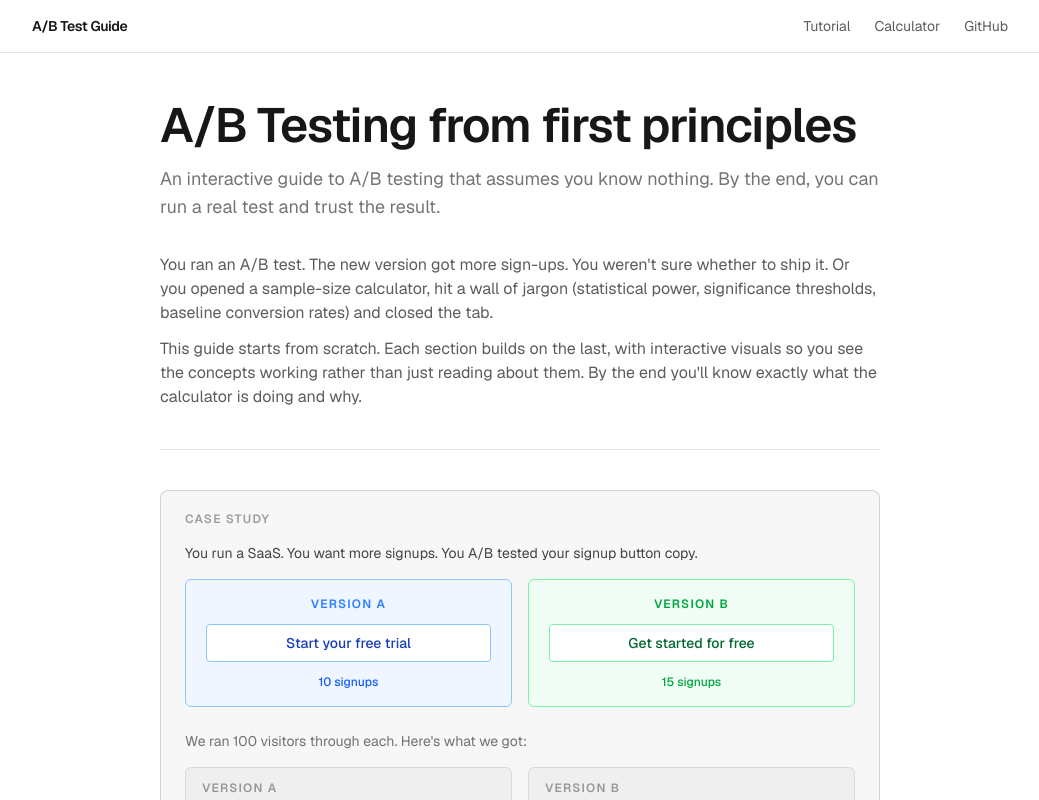
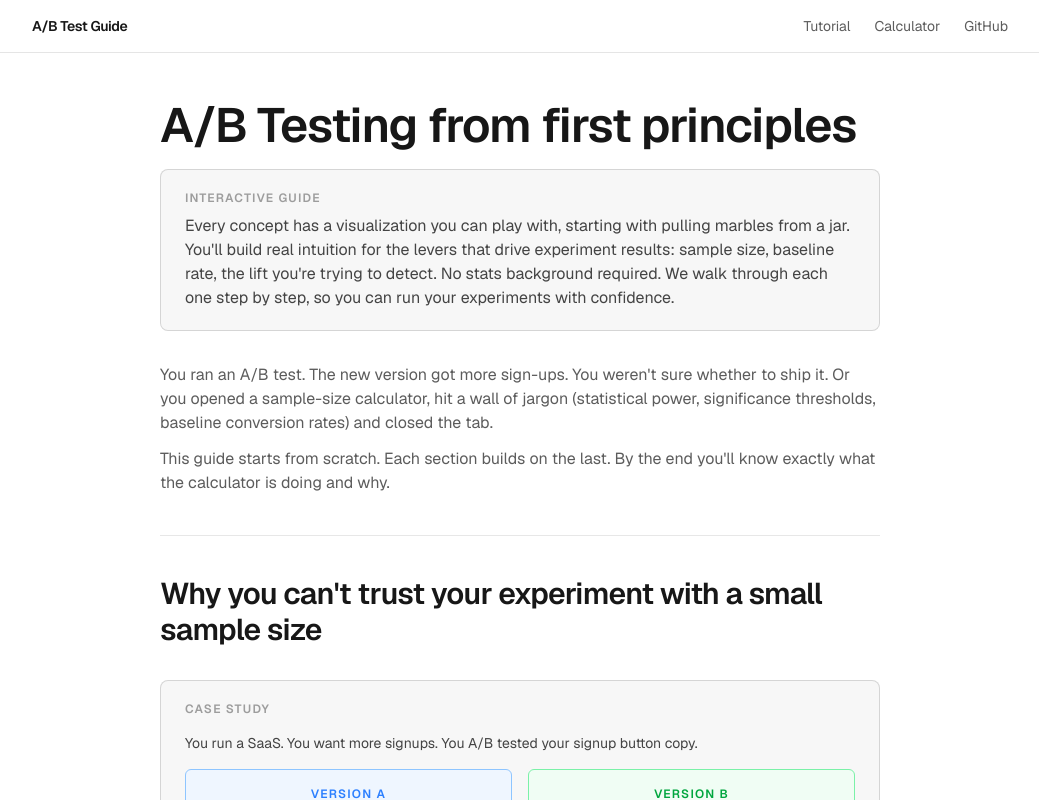
Before and after one commit to codedebugrepeat/ab-test-guide, a Next.js app: page /why-you-cant-trust-your-experiment in a window 1280 px wide. Shown: the top 800 px of the page, without its empty margins (120-1159 px from the left). Built offline with nearby package versions, Linux system fonts and the light colour scheme.

Commit message:
Better explain early on that this guide is interactive

```diff
--- a/app/why-you-cant-trust-your-experiment/page.tsx
+++ b/app/why-you-cant-trust-your-experiment/page.tsx
@@ -17,10 +17,19 @@ export default function Section1Page() {
       <h1 className="text-4xl font-semibold tracking-tight sm:text-5xl">
         A/B Testing from first principles
       </h1>
-      <p className="mt-4 text-lg text-foreground/60">
-        An interactive guide to A/B testing that assumes you know nothing. By
-        the end, you can run a real test and trust the result.
-      </p>
+      <div className="mt-5 rounded-lg border border-foreground/15 bg-foreground/[0.03] px-6 py-5">
+        <p className="mb-2 text-xs font-semibold uppercase tracking-widest text-foreground/40">
+          Interactive guide
+        </p>
+        <p className="text-foreground/80">
+          Every concept has a visualization you can play with, starting with
+          pulling marbles from a jar. You&apos;ll build real intuition for the
+          levers that drive experiment results: sample size, baseline rate, the
+          lift you&apos;re trying to detect. No stats background required. We
+          walk through each one step by step, so you can run your experiments
+          with confidence.
+        </p>
+      </div>
 
       <div className="mt-8 space-y-3 text-foreground/70">
         <p>
@@ -30,14 +39,16 @@ export default function Section1Page() {
           thresholds, baseline conversion rates) and closed the tab.
         </p>
         <p>
-          This guide starts from scratch. Each section builds on the last, with
-          interactive visuals so you see the concepts working rather than just
-          reading about them. By the end you&apos;ll know exactly what the
-          calculator is doing and why.
+          This guide starts from scratch. Each section builds on the last. By
+          the end you&apos;ll know exactly what the calculator is doing and why.
         </p>
       </div>
 
       <hr className="my-10 border-foreground/10" />
+
+      <h2 className="text-2xl font-semibold tracking-tight sm:text-3xl">
+        Why you can&apos;t trust your experiment with a small sample size
+      </h2>
 
       <CaseStudyCallout />
 
```
